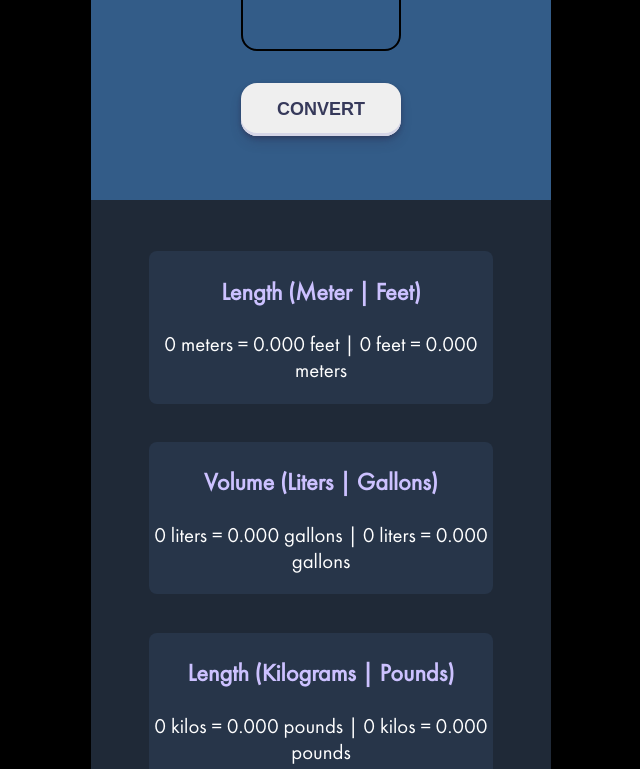
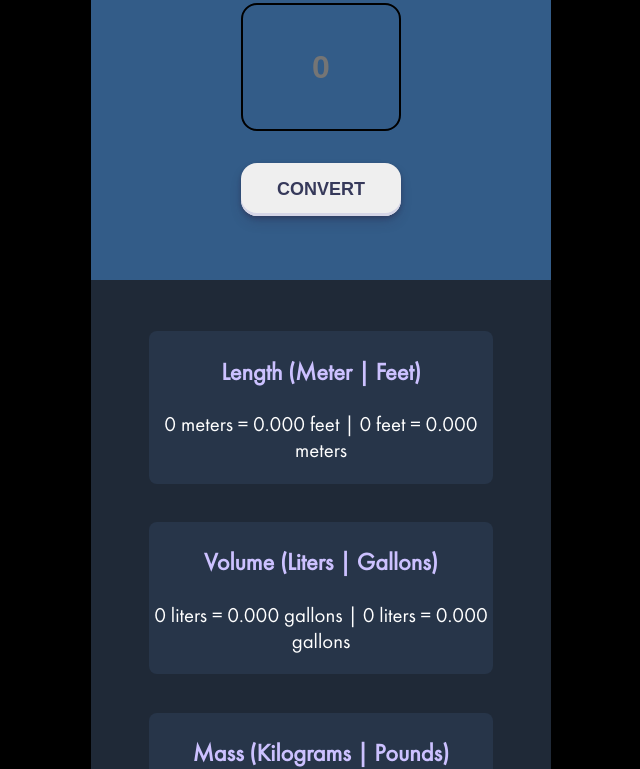
Before and after one commit to Leagian/unit-conversion, a plain HTML site: page index.html in a window 1280 px wide. Shown: the part 202-971 px from the top of the page, without its empty margins (319-959 px from the left). Drawn offline with Linux system fonts and the light colour scheme.

Commit message:
Mass instead of Length mistake

```diff
--- a/index.html
+++ b/index.html
@@ -28,7 +28,7 @@
             </p>
           </div>
           <div class="conversion-container">
-            <h3>Length (Kilograms | Pounds)</h3>
+            <h3>Mass (Kilograms | Pounds)</h3>
             <p id="mass-el">0 kilos = 0.000 pounds | 0 kilos = 0.000 pounds</p>
           </div>
         </main>
--- a/style.css
+++ b/style.css
@@ -29,9 +29,11 @@ body {
   justify-content: center;
   align-items: center;
   width: 40%;
+  margin: 5rem 0;
 }
 
 header {
+  /* margin-top: 2rem; */
   background-color: #335c88;
   display: flex;
   flex-direction: column;
```
